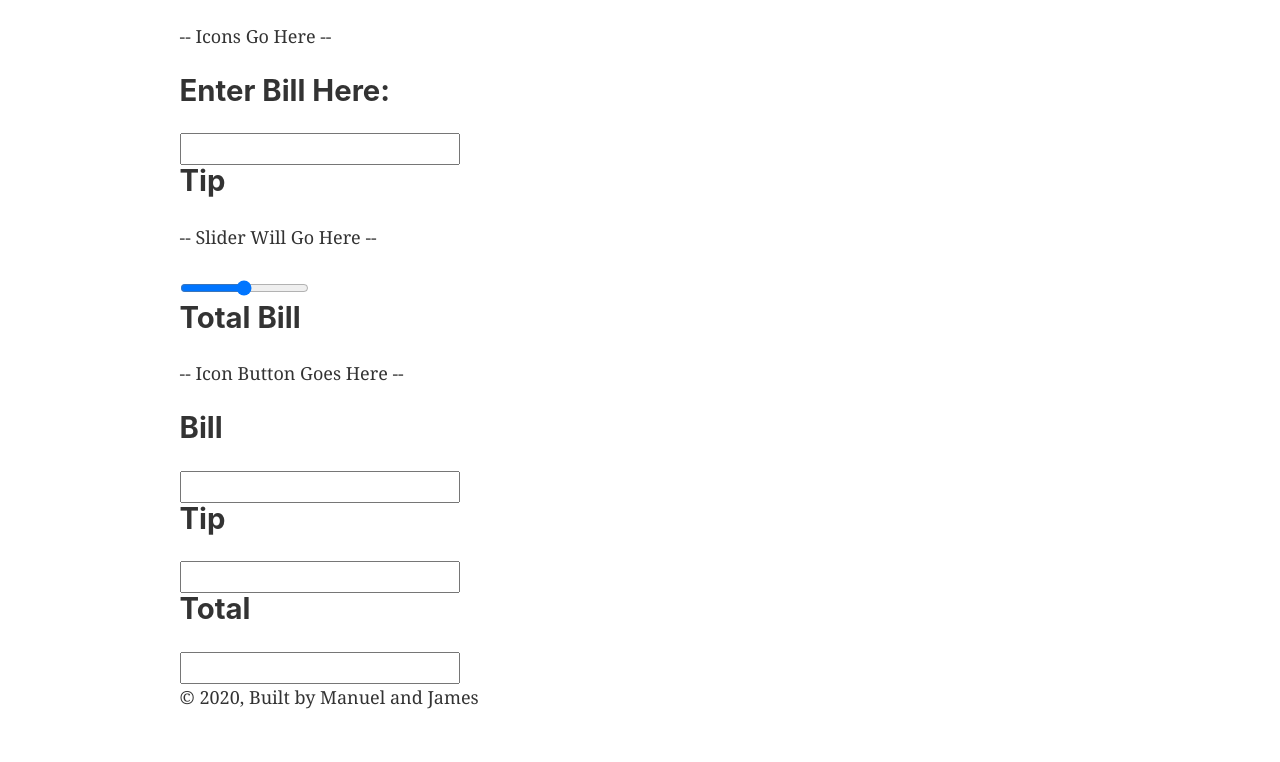
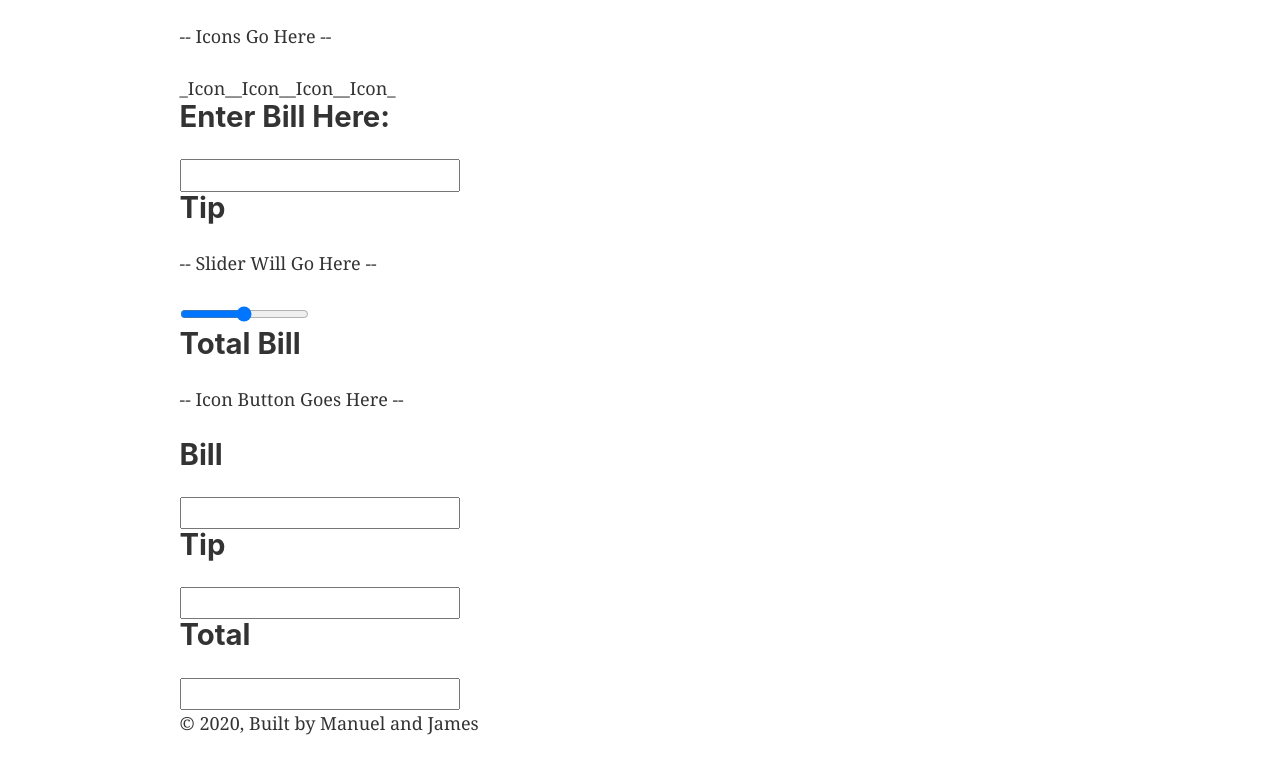
Before and after one commit to manuelwebdev/react-tip, a Gatsby site: page / in a window 1280 px wide. Shown: the part 100-862 px from the top of the page. Before the commit the page ends 836 px from the top, so only its background shows below. Built offline with nearby package versions, Linux system fonts and the light colour scheme; Gatsby itself is replaced by a stand-in of ours.

Commit message:
added icon placeholders

```diff
--- a/package.json
+++ b/package.json
@@ -5,6 +5,7 @@
   "version": "0.1.0",
   "author": "Kyle Mathews <mathews.kyle@gmail.com>",
   "dependencies": {
+    "@fortawesome/react-fontawesome": "^0.1.9",
     "gatsby": "^2.19.7",
     "gatsby-image": "^2.2.39",
     "gatsby-plugin-manifest": "^2.2.39",
--- a/src/pages/index.js
+++ b/src/pages/index.js
@@ -8,6 +8,12 @@ const IndexPage = () => (
   <Layout>
     <SEO title="Home" />
     <p> -- Icons Go Here -- </p>
+    <div>
+      <span>_Icon_</span>
+      <span>_Icon_</span>
+      <span>_Icon_</span>
+      <span>_Icon_</span>
+    </div>
     <h2>Enter Bill Here:</h2>
     <input type="text" />
     <h2>Tip</h2>
```
Also changed, not shown: 1 other file.
